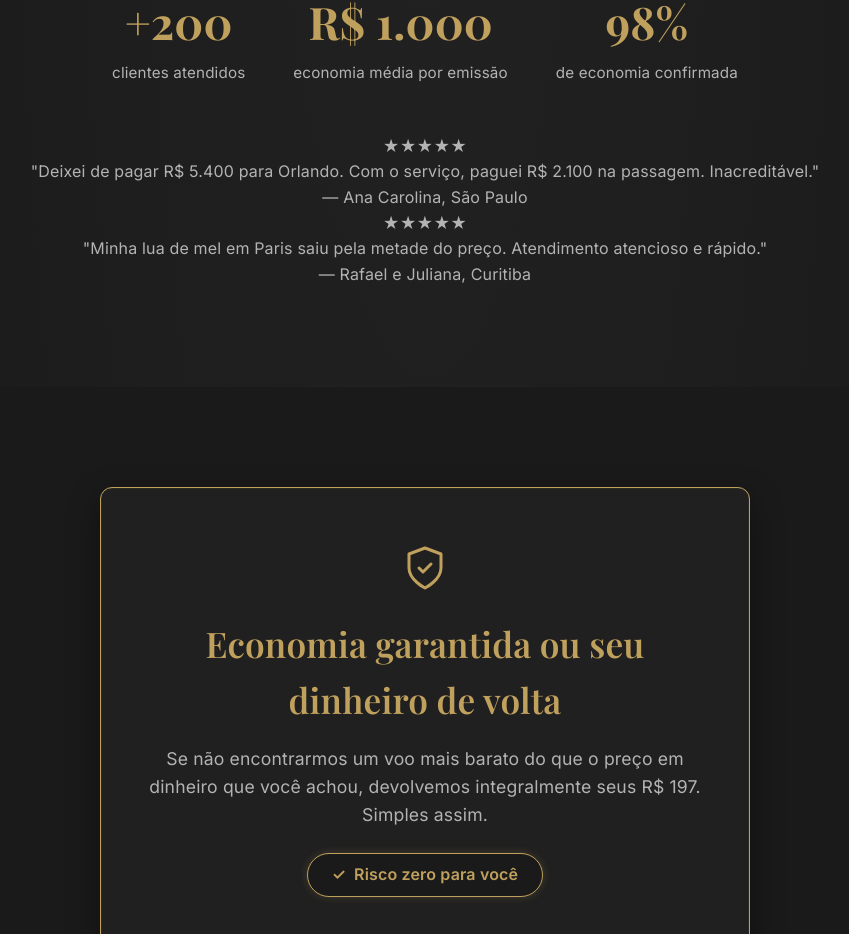
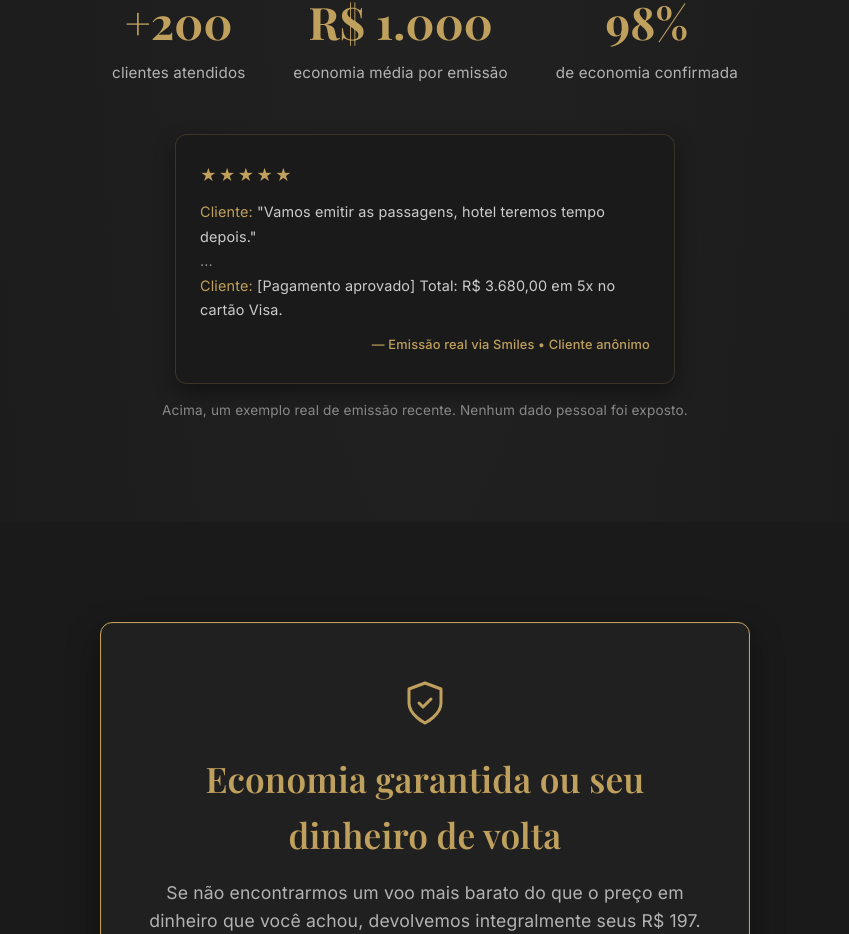
Before and after one commit to Afilliate/lp-milhas, a React (Vite) app: page / in a window 1280 px wide. Shown: the part 791-1725 px from the top of the page, without its empty margins (215-1064 px from the left). Built offline with nearby package versions, Linux system fonts and the light colour scheme.

Commit message:
Change checkout URL and update testimonials
Updated checkout URL and modified testimonial section.

```diff
--- a/src/Home.jsx
+++ b/src/Home.jsx
@@ -25,23 +25,18 @@ function Home() {
     return () => sections.forEach((section) => observer.unobserve(section));
   }, []);
 
-  const checkoutUrl = 'https://pay.kiwify.com.br/ecTOyTI';
+  const checkoutUrl = 'https://pay.kiwify.com.br/hV1J2Kp';
 
-  // Única ação: redirecionar a página atual para o checkout
   const handleCTAClick = (e) => {
     e.preventDefault();
-    // Dispara o Pixel (não bloqueante)
     if (typeof window !== 'undefined' && window.fbq) {
       try {
         window.fbq('trackCustom', 'LeadQualificado', {
           content_name: 'Concierge Internacional',
           currency: 'BRL',
         });
-      } catch (err) {
-        // silencia erros
-      }
+      } catch (err) {}
     }
-    // Redireciona a aba atual para o checkout
     window.location.href = checkoutUrl;
   };
 
@@ -99,22 +94,19 @@ function Home() {
             </div>
           </div>
 
-          <div className="testimonials-grid">
-            <div className="testimonial-card">
-              <div className="testimonial-stars">★★★★★</div>
-              <p className="testimonial-text">
-                "Deixei de pagar R$ 5.400 para Orlando. Com o serviço, paguei R$ 2.100 na passagem. Inacreditável."
-              </p>
-              <p className="testimonial-author">— Ana Carolina, São Paulo</p>
-            </div>
-            <div className="testimonial-card">
-              <div className="testimonial-stars">★★★★★</div>
-              <p className="testimonial-text">
-                "Minha lua de mel em Paris saiu pela metade do preço. Atendimento atencioso e rápido."
-              </p>
-              <p className="testimonial-author">— Rafael e Juliana, Curitiba</p>
-            </div>
+          {/* Exemplo real de conversa anônimo */}
+          <div className="testimonial-card chat-proof">
+            <div className="testimonial-stars">★★★★★</div>
+            <p className="testimonial-text">
+              <span style={{ color: '#C0A05D' }}>Cliente:</span> "Vamos emitir as passagens, hotel teremos tempo depois."<br/>
+              <span style={{ color: '#888' }}>...</span><br/>
+              <span style={{ color: '#C0A05D' }}>Cliente:</span> [Pagamento aprovado] Total: R$ 3.680,00 em 5x no cartão Visa.
+            </p>
+            <p className="testimonial-author">— Emissão real via Smiles • Cliente anônimo</p>
           </div>
+          <p style={{ textAlign: 'center', color: '#888', fontSize: '0.85rem', marginTop: 16 }}>
+            Acima, um exemplo real de emissão recente. Nenhum dado pessoal foi exposto.
+          </p>
         </div>
       </section>
 
```
